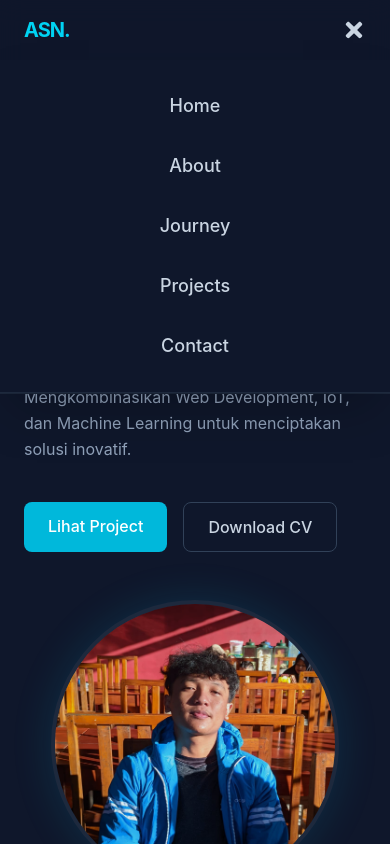
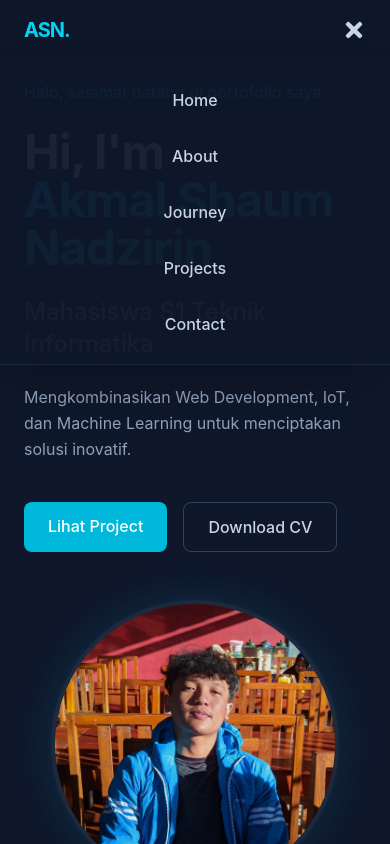
Before and after one commit to Nadzirin26/portofolio-web, a React (Vite) app: page / in a window 390 px wide. Both pictures are taken after a click on the button 354 px from the left and 30 px from the top of the page. Shown: the top 844 px of the page. Built offline with nearby package versions, Linux system fonts and the light colour scheme.

Commit message:
Fix UI dan fungsi Navbar Mobile

```diff
--- a/src/components/Navbar.jsx
+++ b/src/components/Navbar.jsx
@@ -1,9 +1,8 @@
 import React, { useState } from 'react';
 import { motion, AnimatePresence } from 'framer-motion';
-import { FaBars, FaTimes } from 'react-icons/fa'; // Import ikon hamburger dan silang
+import { FaBars, FaTimes } from 'react-icons/fa';
 
 const Navbar = () => {
-  // State untuk mengontrol menu HP terbuka atau tertutup
   const [isOpen, setIsOpen] = useState(false);
 
   const navLinks = [
@@ -15,8 +14,8 @@ const Navbar = () => {
   ];
 
   return (
-    <nav className="fixed w-full z-50 top-0 left-0 bg-slate-900/80 backdrop-blur-md border-b border-slate-800">
-      <div className="max-w-7xl mx-auto px-6 sm:px-12 lg:px-24 py-4 flex justify-between items-center">
+    <nav className="fixed w-full z-50 top-0 left-0 bg-slate-900/90 backdrop-blur-md border-b border-slate-800">
+      <div className="max-w-7xl mx-auto px-6 sm:px-12 lg:px-24 py-4 flex justify-between items-center relative">
 
         {/* Logo */}
         <motion.a
@@ -28,7 +27,7 @@ const Navbar = () => {
           ASN.
         </motion.a>
 
-        {/* Tampilan Desktop & Tablet (Disembunyikan di layar HP) */}
+        {/* Tampilan Desktop */}
         <ul className="hidden md:flex space-x-8 text-sm font-medium text-slate-300">
           {navLinks.map((link, index) => (
             <li key={index}>
@@ -44,7 +43,7 @@ const Navbar = () => {
           ))}
         </ul>
 
-        {/* Tombol Hamburger Khusus Layar HP (Disembunyikan di Laptop) */}
+        {/* Tombol Hamburger HP */}
         <button
           className="md:hidden text-slate-300 hover:text-cyan-400 text-2xl z-50 transition-colors"
           onClick={() => setIsOpen(!isOpen)}
@@ -53,22 +52,25 @@ const Navbar = () => {
         </button>
       </div>
 
-      {/* Menu Dropdown Khusus HP dengan Animasi Framer Motion */}
+      {/* Menu Dropdown HP (Diperbaiki jadi melayang / absolute) */}
       <AnimatePresence>
         {isOpen && (
           <motion.div
-            initial={{ opacity: 0, height: 0 }}
-            animate={{ opacity: 1, height: 'auto' }}
-            exit={{ opacity: 0, height: 0 }}
-            className="md:hidden bg-slate-900 border-b border-slate-800 overflow-hidden shadow-2xl"
+            initial={{ opacity: 0, y: -20 }}
+            animate={{ opacity: 1, y: 0 }}
+            exit={{ opacity: 0, y: -20 }}
+            transition={{ duration: 0.2 }}
+            // Tambahan absolute top-full biar jatuhnya pas di bawah navbar tanpa dorong konten
+            className="absolute top-full left-0 w-full bg-slate-900/95 backdrop-blur-xl border-b border-slate-800 shadow-2xl md:hidden"
           >
-            <ul className="flex flex-col px-6 py-6 space-y-4 text-center">
+            <ul className="flex flex-col px-6 py-4 space-y-2">
               {navLinks.map((link, index) => (
                 <li key={index}>
                   <a
                     href={link.href}
-                    onClick={() => setIsOpen(false)} // Otomatis nutup menu pas link diklik
-                    className="block text-slate-300 hover:text-cyan-400 font-medium py-2 text-lg transition-colors"
+                    onClick={() => setIsOpen(false)}
+                    // Desain tombolnya dibikin lebih rapi & ada efek klik
+                    className="block w-full text-center text-slate-300 hover:text-cyan-400 hover:bg-slate-800/50 active:bg-cyan-900/30 rounded-lg py-3 font-medium transition-all"
                   >
                     {link.name}
                   </a>
```
